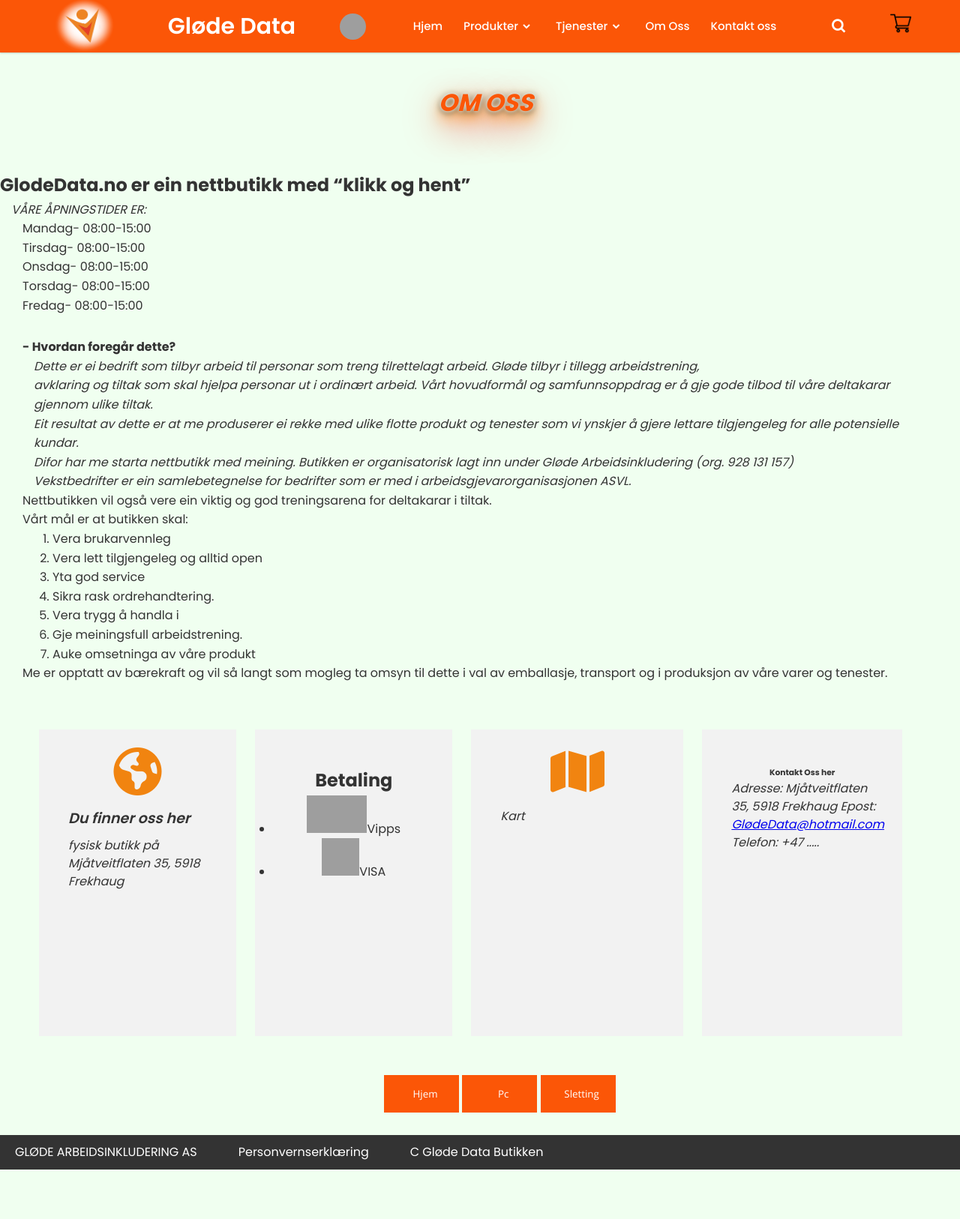
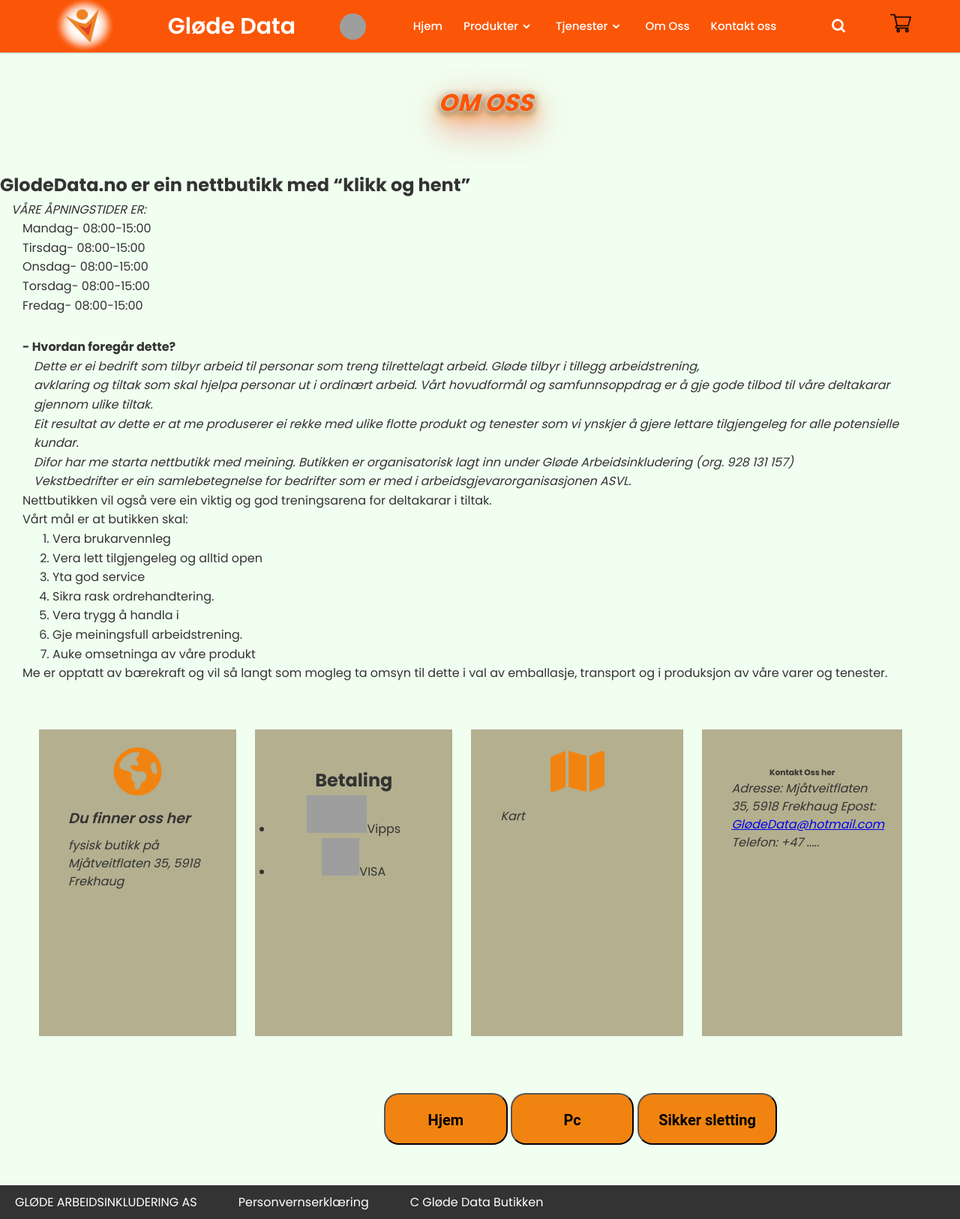
Before and after one commit to PollyKoder/GlodeButikken, a PHP site: page /OMOSSSIDE/indexAbout.html in a window 1280 px wide. Shown: the whole page at 75% size. Before the commit the page ends 1560 px from the top, so only its background shows below. Run offline with PHP 8.4, Linux system fonts and the light colour scheme; grey boxes are pictures that could not be loaded.

Commit message:
button change

```diff
--- a/OMOSSSIDE/CSS/textOmOss.css
+++ b/OMOSSSIDE/CSS/textOmOss.css
@@ -71,9 +71,16 @@ body {
     padding: 2rem;
 }
 
+/* La til kode for å få DarkMode til å fungere skikkelig på siden. -Tony */
+
+.dark-mode .feature {
+    background-color: #313131;
+    margin-right: 25px;
+}
+
 .feature {
     flex-basis: 30%;
-    background-color: #f2f2f2;
+    background-color: #b3af8f;
     padding: 1.5rem;
     text-align: center;
     margin-right: 25px;
@@ -105,24 +112,61 @@ body {
     height: 50px;
 }
 
+:root {
+    --bg: black;
+    --color: #f18410;
+    --font: Montserrat, Roboto, Helvetica, Arial, sans-serif;
+}
+
 .button{
-    background-color: #fb5607;
-    border: none;
-    color: #fff;
-    padding-left: 10px;
-    cursor: pointer;
-    font-family: 'Open Sans', sans-serif;
-    width: 100px;
-    height: 50px;
-    align-items: center;
+    display: inline-block;
+    text-align: center;
+    background: var(--color);
+    color: var(--bg);
+    font-weight: bold;
+    padding: 1.18em 1.32em 1.03em;
+    line-height: 1;
+    border-radius: 1em;
+    position: relative;
+    min-width: 8.23em;
+    text-decoration: none;
+    font-family: var(--font);
+    font-size: 1.25rem;
 
+}
+
+.button:before,
+.button:after {
+    width: 4.4em;
+    height: 2.95em;
+    position: absolute;
+    content: "";
+    display: inline-block;
+    background: var(--color);
+    border-radius: 50%;
+    transition: transform 1s ease;
+    transform: scale(0);
+    z-index: -1;
+}
+
+.button:before {
+    top: -25%;
+    left: 20%;
+}
+
+.button:after {
+    bottom: -25%;
+    right: 20%;
+}
+
+.button:hover:before,
+.button:hover:after {
+    transform: none;
 }
 
 .buttonCenter {
     margin-left: 40%;
-}
-
-.button:hover{
-    background-color: #e6513b;
+    padding: 1.5rem 0;
+    filter: url('#goo');
 
 }
--- a/OMOSSSIDE/indexAbout.html
+++ b/OMOSSSIDE/indexAbout.html
@@ -213,7 +213,7 @@
         <div class="buttonCenter">
           <button class="button" href="#">Hjem</button>
           <button class="button" href="#">Pc</button>
-          <button class="button" href="#">Sletting</button>
+          <button class="button" href="#">Sikker sletting</button>
         </div>
       </main>
 
--- a/styleMeny.css
+++ b/styleMeny.css
@@ -126,7 +126,7 @@ nav .navbar .links li .sub-menu {
   top: 70px;
   left: 0;
   line-height: 40px;
-  background: #fb5607;
+  background: #6b705c;
   box-shadow: 0 1px 2px rgba(0, 0, 0, 0.2);
   border-radius: 0 0 4px 4px;
   display: none;
```
